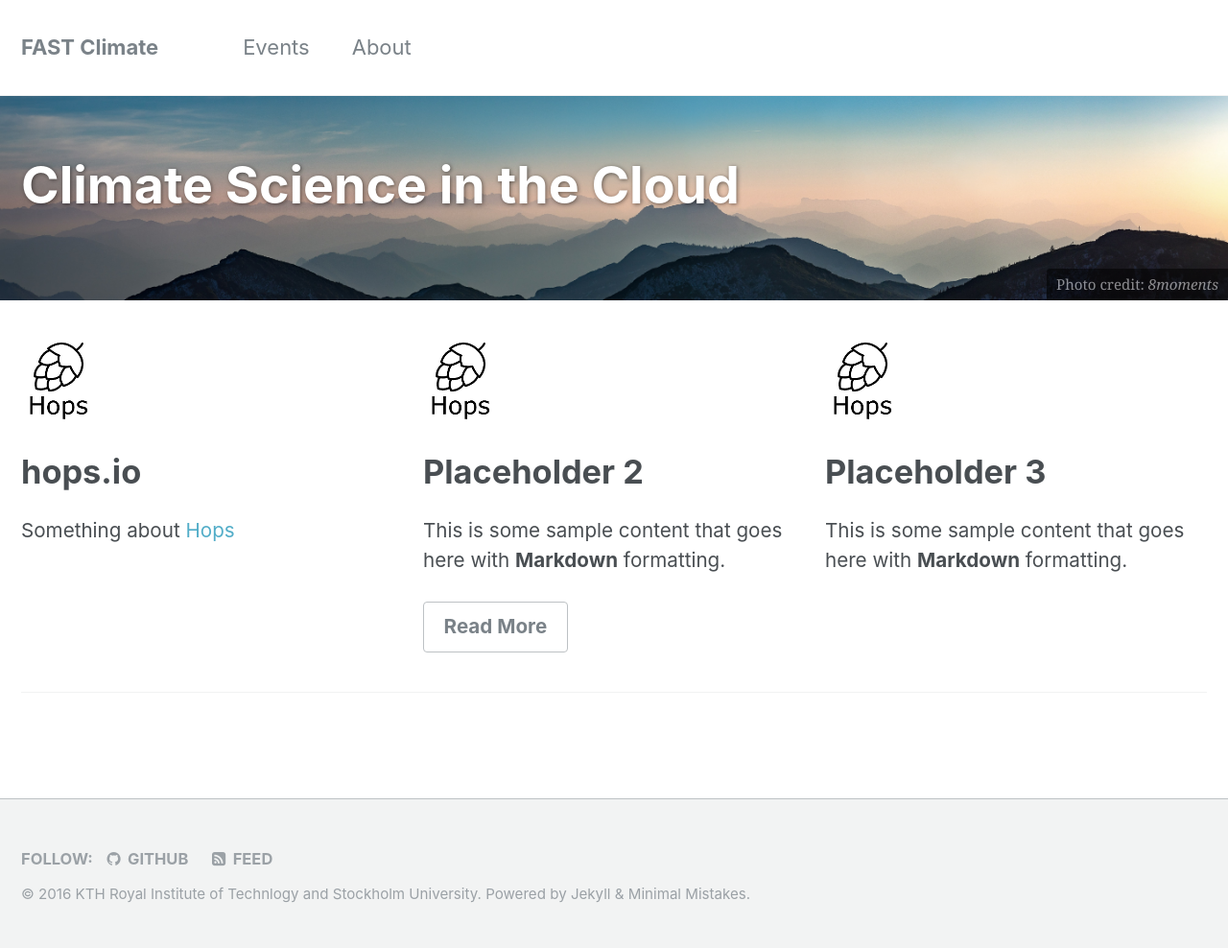
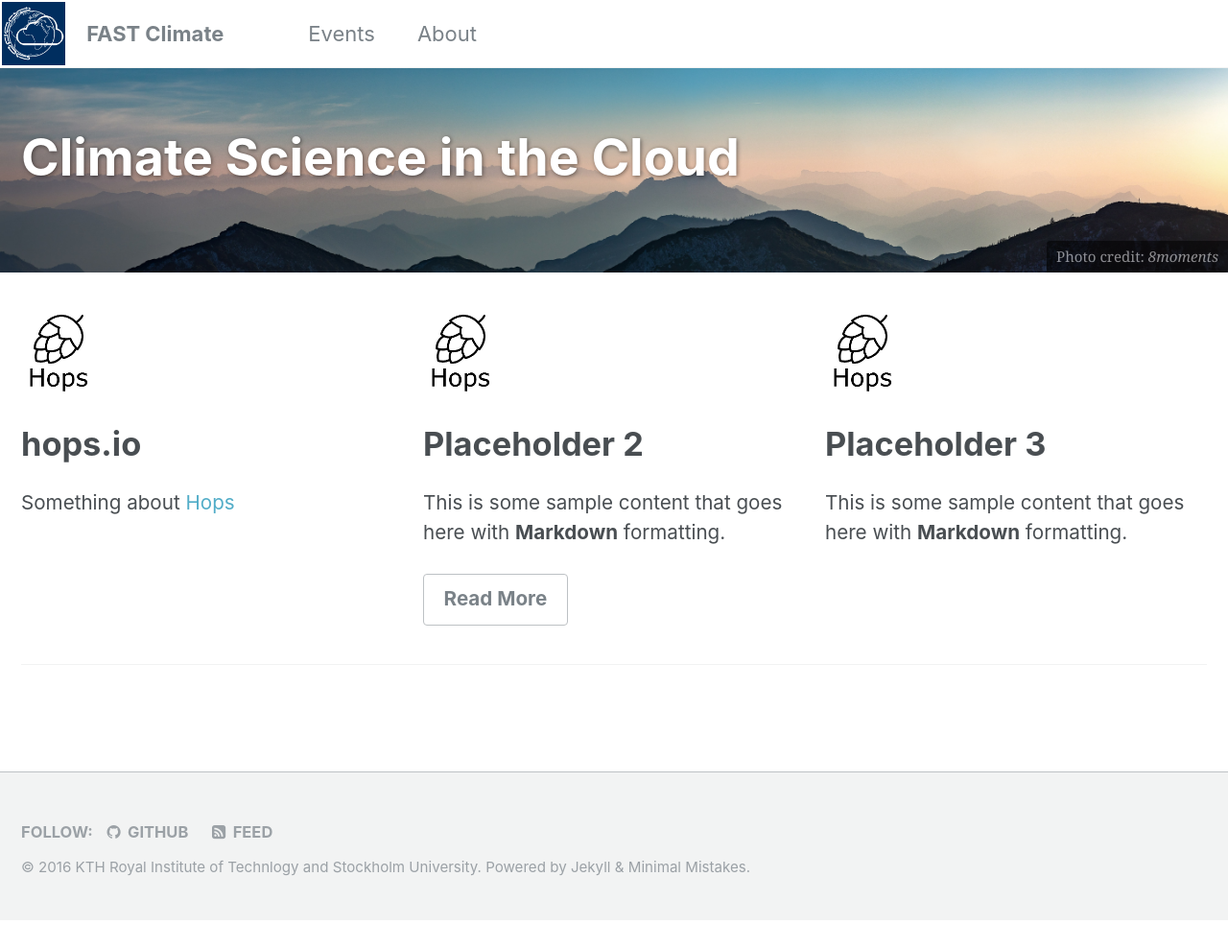
Before and after one commit to ClimateFAST/website, a Jekyll site: the page built from index.html, in a window 1280 px wide. Shown: the whole page at 96% size. Built offline with Jekyll 4.4.1, drawn with Linux system fonts in a browser that asks for light colours; after the commit the page ends 959 px from its top, so only the background shows below that.

Commit message:
added logo to the top bar

```diff
--- a/_config.yml
+++ b/_config.yml
@@ -11,6 +11,7 @@ title                    : "FAST Climate"
 title_separator          : "-"
 name                     : "KTH Royal Institute of Technlogy and Stockholm University"
 description              : "FAST Climate Research Project"
+logo                     : "fastlogo-small-blue.png"
 url                      : "http://localhost:4000" # the base hostname & protocol for your site e.g. "https://mmistakes.github.io"
 baseurl                  : # the subpath of your site, e.g. "/blog"
 repository               : "ClimateFAST/website" # GitHub username/repo-name e.g. "mmistakes/minimal-mistakes"
--- a/_includes/masthead.html
+++ b/_includes/masthead.html
@@ -1,4 +1,10 @@
 {% include base_path %}
+
+{% if site.logo contains "://" %}
+  {% capture img_path %}{{ site.logo }}{% endcapture %}
+{% else %}
+  {% capture img_path %}{{ site.logo | prepend: "/images/" | prepend: base_path }}{% endcapture %}
+{% endif %}
 
 <div class="masthead">
   <div class="masthead__inner-wrap">
@@ -6,6 +12,7 @@
       <nav id="site-nav" class="greedy-nav">
         <button><div class="navicon"></div></button>
         <ul class="visible-links">
+          <li class="masthead__menu-item masthead__menu-item--logo"><img src="{{ img_path }}" alt="{{ site.title }}"/></li>
           <li class="masthead__menu-item masthead__menu-item--lg"><a href="{{ base_path }}/">{{ site.title }}</a></li>
           {% for link in site.data.navigation.main %}
             {% if link.url contains 'http' %}
--- a/_sass/_masthead.scss
+++ b/_sass/_masthead.scss
@@ -14,7 +14,10 @@
   &__inner-wrap {
     @include container;
     @include clearfix;
-    padding: 1em 1em 1em;
+    padding-top: 0.1em;
+    padding-right: 1em;
+    padding-bottom: 0.1em;
+    padding-left: 0.1em;
     font-family: $sans-serif-narrow;
 
     @include breakpoint($x-large) {
@@ -50,4 +53,13 @@
     padding-right: 2em;
     font-weight: 700;
   }
+
+  &--logo {
+
+    img {
+      height: 3em;
+      width: auto;
+    }
+  }
+
 }
```
Also changed, not shown: images/fastlogo-small-blue.png (added).
